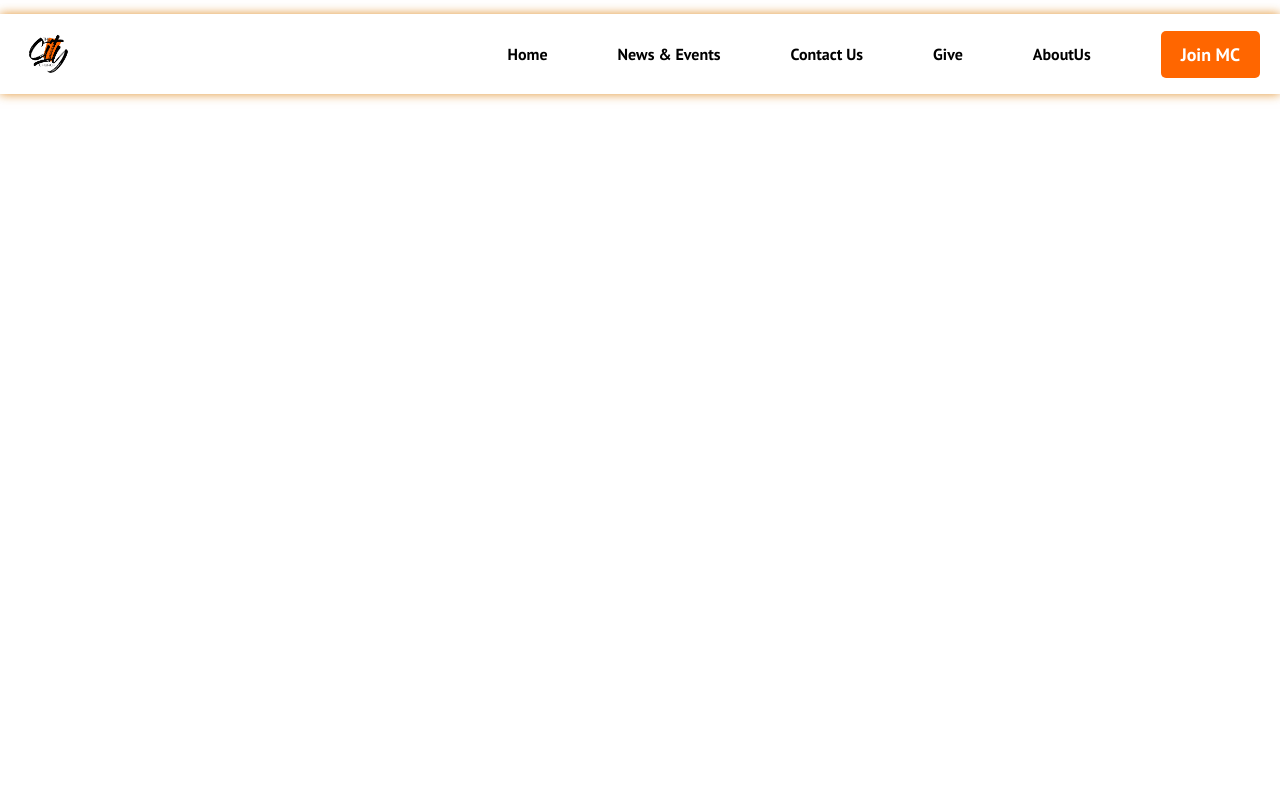
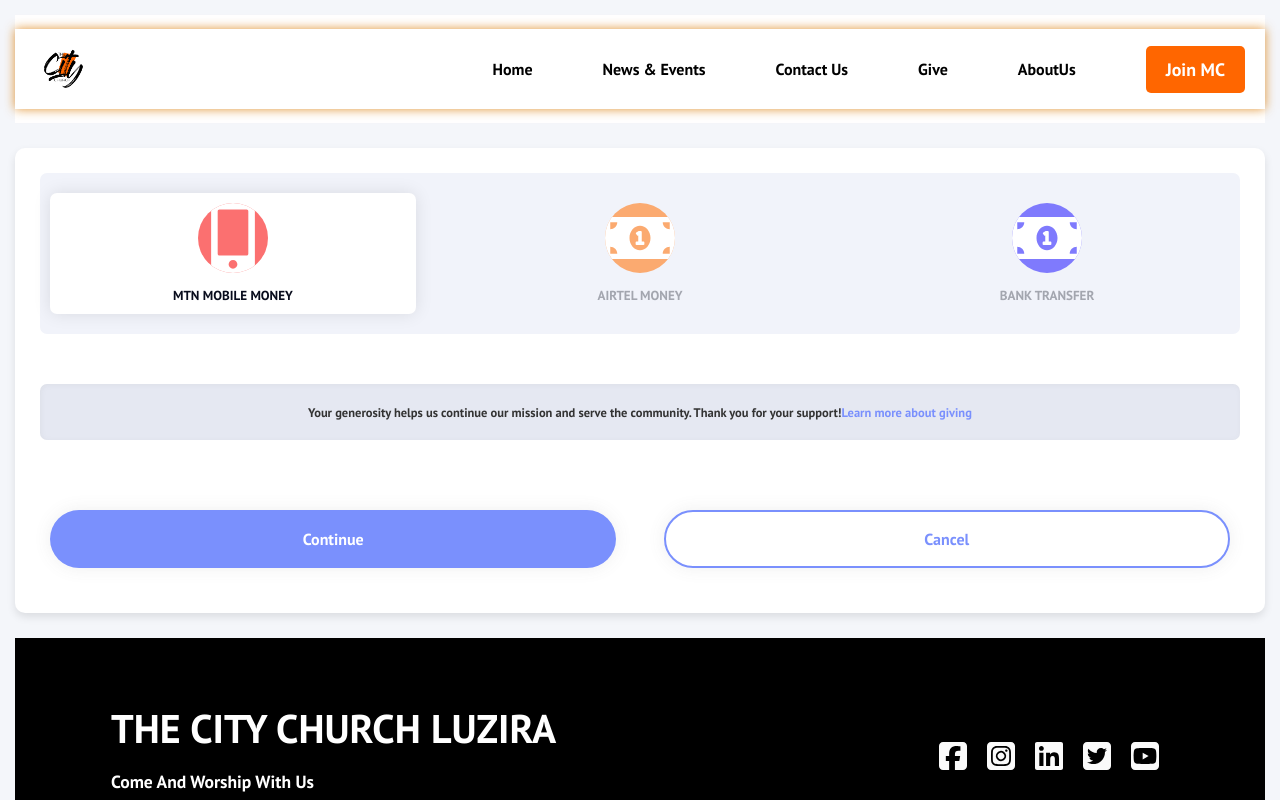
Before and after one commit to BcodezMUJJE/the-city-church-website, a React (Create React App) app in the folder church-website/: page /give in a window 1280 px wide. Shown: the top 800 px of the page. Built offline with nearby package versions, Linux system fonts and the light colour scheme.

Commit message:
added payment method

```diff
--- /dev/null
+++ b/church-website/src/components/pages/Give.css
@@ -0,0 +1,161 @@
+/* Give.css */
+* {
+    box-sizing: border-box;
+  }
+
+  body {
+    font-family: 'Open Sans', sans-serif;
+    background: #f4f6fa;
+    padding: 15px;
+  }
+
+  .give-container {
+    max-width: 1250px;
+    margin: 25px auto;
+    padding: 25px;
+    background: #fff;
+    border-radius: 10px;
+    box-shadow: 0 4px 8px rgba(0, 0, 0, 0.1);
+  }
+
+  .give-container > div {
+    padding: 20px 10px;
+  }
+
+  .boxs {
+    display: flex;
+    justify-content: space-between;
+    background: #f1f3fa;
+    border-radius: 7px;
+  }
+
+  .boxs .box {
+    cursor: pointer;
+    width: 31%;
+    padding: 10px;
+    text-align: center;
+    border-radius: 7px;
+    transition: all 0.5s ease-out;
+  }
+
+  .boxs .box.active,
+  .boxs .box:hover {
+    background: #fff;
+    box-shadow: 0px 0px 17px rgba(0, 0, 0, 0.1);
+  }
+
+  .boxs .box .fas {
+    color: #fff;
+    height: 70px;
+    width: 70px;
+    line-height: 70px;
+    border-radius: 50%;
+    margin: 0 auto 10px;
+  }
+
+  .boxs .box:nth-of-type(1) .fas {
+    background: #fb7070; /* MTN Mobile Money */
+  }
+
+  .boxs .box:nth-of-type(2) .fas {
+    background: #fbaa70; /* Airtel Money */
+  }
+
+  .boxs .box:nth-of-type(3) .fas {
+    background: #7f7afd; /* Bank Transfer */
+  }
+
+  .boxs .box h3 {
+    text-transform: uppercase;
+    font-size: 13.1px;
+    color: #080c1c55;
+  }
+
+  .boxs .box.active h3,
+  .boxs .box:hover h3 {
+    color: #080c1c;
+  }
+
+  .text {
+    background: #e5e8f2;
+    border-radius: 7px;
+    margin: 50px 0;
+    padding: 20px;
+    box-shadow: inset 1px 1px 5px rgba(150, 150, 150, 0.1);
+  }
+
+  .text p {
+    margin: 0;
+    text-align: center;
+    font-size: 12.5px;
+    font-weight: bold;
+    color: #333;
+  }
+
+  .text a {
+    color: #7a90fd;
+    text-decoration: none;
+  }
+
+  .text a:hover {
+    text-decoration: underline;
+  }
+
+  .buttons {
+    display: flex;
+    justify-content: space-between;
+    padding: 0;
+  }
+
+  .buttons .btn {
+    width: 48%;
+    padding: 17px 25px;
+    border-radius: 50px;
+    font-weight: bold;
+    border: none;
+    cursor: pointer;
+    box-shadow: 0px 0px 17px rgba(100, 100, 100, 0.1);
+    transition: all 0.5s;
+  }
+
+  .buttons .btn:hover {
+    box-shadow: none;
+  }
+
+  .buttons .btn.continue {
+    background: #7a90fd;
+    color: #fff;
+  }
+
+  .buttons .btn.cancel {
+    background: transparent;
+    color: #7a90fd;
+    border: 2px solid #7a90fd;
+  }
+
+  /* Responsive Design */
+  @media (max-width: 450px) {
+    .give-container {
+      max-width: 350px;
+      padding: 15px;
+      margin-top: 15px;
+    }
+
+    .boxs {
+      display: block;
+    }
+
+    .boxs .box {
+      width: 100%;
+      margin: 15px 0;
+    }
+
+    .buttons {
+      display: block;
+    }
+
+    .buttons .btn {
+      width: 100%;
+      margin-bottom: 15px;
+    }
+  }
--- a/church-website/src/components/pages/Give.js
+++ b/church-website/src/components/pages/Give.js
@@ -1,6 +1,73 @@
-import React from 'react';
-import '../../App.css';
+import React, { useState } from 'react';
+import './Give.css'; // Import the CSS file
+import { FaMobileAlt, FaMoneyBillAlt, FaBank } from 'react-icons/fa'; // Icons for payment methods
+import Footer from '../Footer'; // Import the Footer component
 
-export default function Give() {
-  return <h1 className='give'>Give</h1>;
+function Give() {
+  const [activeBox, setActiveBox] = useState(1); // State to track the active payment method
+
+
+  const handleBoxClick = (index) => {
+    setActiveBox(index);
+  };
+
+  const handleContinue = () => {
+    alert(`Thank you for choosing to give via ${activeBox === 1 ? 'MTN Mobile Money' : activeBox === 2 ? 'Airtel Money' : 'Bank Transfer'}`);
+  };
+
+  return (
+    <>
+      <div className="give-container">
+        <div className="boxs">
+          {/* MTN Mobile Money */}
+          <div
+            className={`box ${activeBox === 1 ? 'active' : ''}`}
+            onClick={() => handleBoxClick(1)}
+          >
+            <FaMobileAlt className="fas" />
+            <h3>MTN Mobile Money</h3>
+          </div>
+
+          {/* Airtel Money */}
+          <div
+            className={`box ${activeBox === 2 ? 'active' : ''}`}
+            onClick={() => handleBoxClick(2)}
+          >
+            <FaMoneyBillAlt className="fas" />
+            <h3>Airtel Money</h3>
+          </div>
+
+          {/* Bank Transfer */}
+          <div
+            className={`box ${activeBox === 3 ? 'active' : ''}`}
+            onClick={() => handleBoxClick(3)}
+          >
+            <FaMoneyBillAlt className="fas" />
+            <h3>Bank Transfer</h3>
+          </div>
+        </div>
+
+        {/* Description */}
+        <div className="text">
+          <p>
+            Your generosity helps us continue our mission and serve the community. Thank you for your support!
+            <a href="#">Learn more about giving</a>
+          </p>
+        </div>
+
+        {/* Buttons */}
+        <div className="buttons">
+          <button className="btn continue" onClick={handleContinue}>
+            Continue
+          </button>
+          <button className="btn cancel" onClick={() => alert('Donation canceled.')}>
+            Cancel
+          </button>
+        </div>
+      </div>
+      <Footer /> {/* Add the Footer component here */}
+    </>
+  );
 }
+
+export default Give;
```
